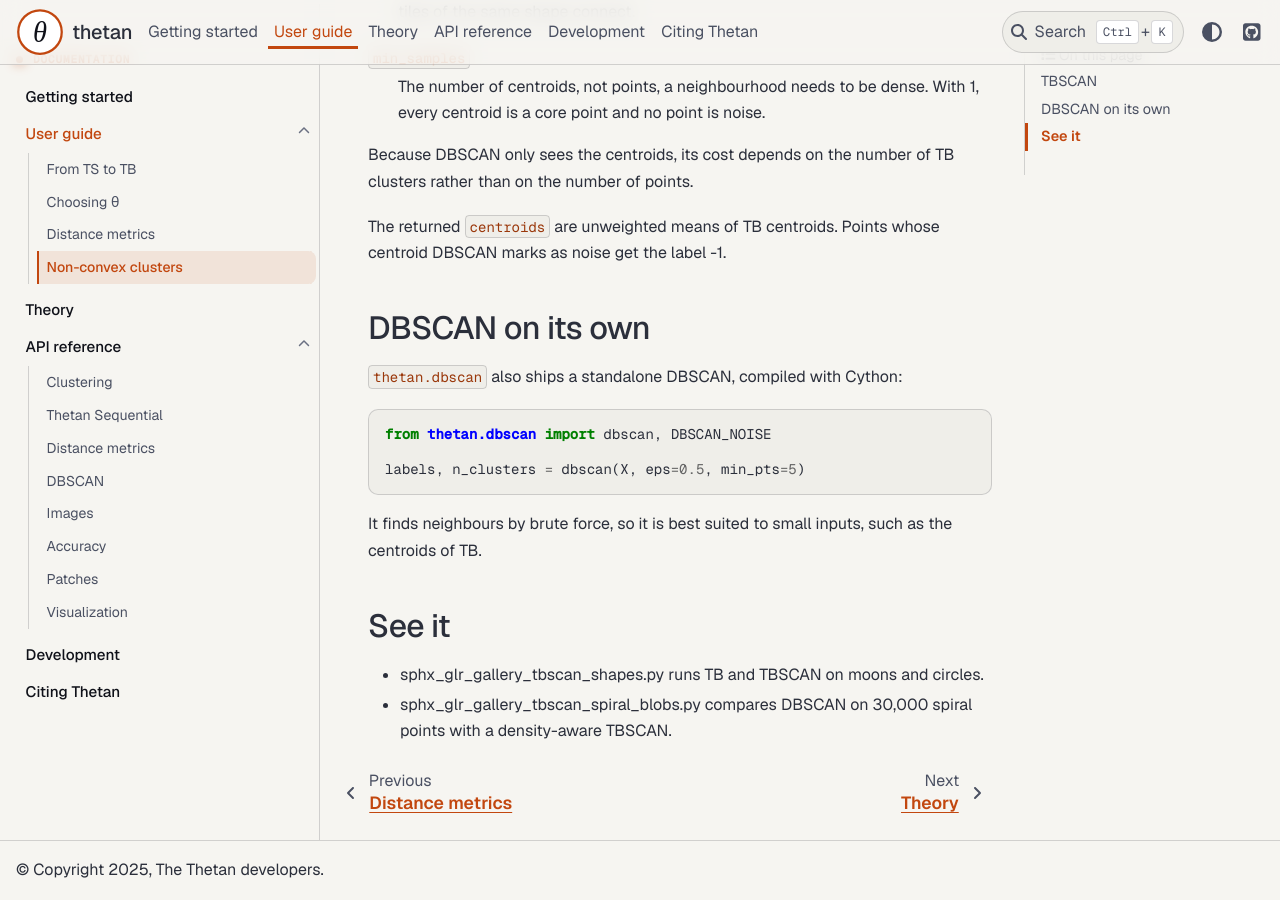
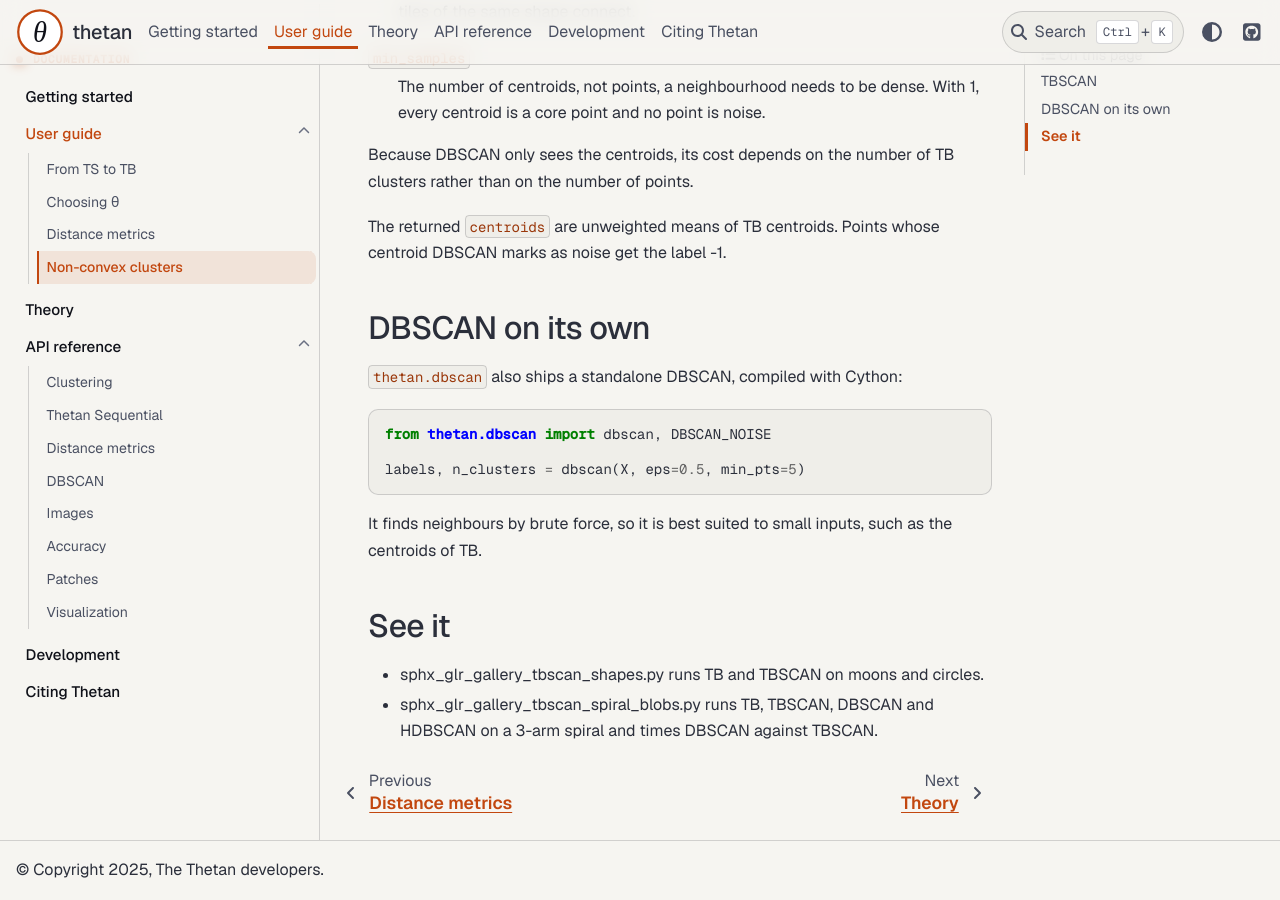
Before and after one commit to thetan-ai/thetan, a Sphinx documentation site: the page built from docs/guide/tbscan.md, in a window 1280 px wide and 900 px high, scrolled down 705 px. Built offline with Sphinx 7.4.7 and the PyData theme 0.15.4, drawn with Linux system fonts in a browser that asks for light colours; some web fonts are replaced; pages that are not in the unit, such as notebooks, are missing from menus; part of the change alters nothing that is shown.

Commit message:
DOC: Replace the spiral example with the TB vs TBSCAN spiral comparison
Rewrite tbscan_spiral_blobs.py from the experimental process_spiral.py
script. It runs TB, TBSCAN, DBSCAN, HDBSCAN and TB-HDBSCAN on the 3-arm
spiral in data/SpiralData_Clean_Spread.csv and times DBSCAN against
TBSCAN.

The old script also loaded the arm label (Clnum) as a third coordinate,
which is what let TBSCAN separate the arms at eps=2.0. The example
clusters only the two coordinates and uses eps=1.9, which recovers the
three arms on 10 of 10 random seeds. It stacks 10 copies of the data
(75,000 points) so the docs build stays fast; 50 copies matches the size
of the original figure.

Update the guide's link text to match.

Co-Authored-By: Claude Opus 5.5 <noreply@anthropic.com>

```diff
--- a/docs/examples/tbscan_spiral_blobs.py
+++ b/docs/examples/tbscan_spiral_blobs.py
@@ -1,201 +1,147 @@
 """
-Density-aware TBSCAN on spirals
+TB and TBSCAN on a 3-arm spiral
 ===============================
 
-Compare three ways of finding the arms of a 30,000-point spiral: DBSCAN
-from thetan on every point, scikit-learn's DBSCAN on every point, and a
-density-aware TBSCAN that runs DBSCAN on the centroids of Thetan
-Berserker only.
+Thetan Berserker (TB) tiles each arm of a spiral with many small, compact
+clusters. TBSCAN, also called TB-DBSCAN, runs DBSCAN on the TB centroids
+only and joins those tiles back into the three arms. This example runs TB,
+TBSCAN, DBSCAN, HDBSCAN and TB-HDBSCAN on the spiral in
+``data/SpiralData_Clean_Spread.csv`` and times DBSCAN against TBSCAN.
 """
 
-import time
+import os
+from time import time
 
 import matplotlib.pyplot as plt
 import numpy as np
-from scipy.special import gamma
-from sklearn.cluster import DBSCAN as SKDBSCAN
+from sklearn.cluster import DBSCAN, HDBSCAN
+from sklearn.metrics import adjusted_rand_score
 
-from thetan import berserker
-from thetan.dbscan import DBSCAN_NOISE, dbscan
+from thetan.berserker import berserker
+from thetan.viz import plot_centroids_clusters
 
-# %%
-# Helpers
-# -------
-#
-# ``tbscan_density_aware`` weights each TB centroid by the number of points
-# it holds and estimates its density from its RMS radius. Weak centroids
-# can be pruned, and the DBSCAN parameters on the centroid graph can be
-# derived from a target point density.
-
-
-def ball_volume(r, d):
-    """Volume of a d-dimensional ball of radius r."""
-    return (np.pi ** (d / 2) / gamma(d / 2 + 1)) * (r ** d)
-
-
-def tbscan_density_aware(X, initial_centroids, initial_labels, theta, eps=None,
-                         min_samples=None, prune_quantile=0.05,
-                         use_weight_replication=False, max_replicas=50000):
-    """Run DBSCAN on TB centroids, using the points they hold as weights."""
-    X = np.ascontiguousarray(X, dtype=np.float64)
-    initial_centroids = np.ascontiguousarray(initial_centroids, dtype=np.float64)
-    initial_labels = np.asarray(initial_labels, dtype=np.int64)
-    N, d = X.shape
-    M = initial_centroids.shape[0]
-
-    valid = initial_labels >= 0
-    weights = np.bincount(initial_labels[valid], minlength=M).astype(np.float64)
-
-    r = np.full(M, 0.5 * float(theta), dtype=np.float64)
-    for label in range(M):
-        idx = np.flatnonzero(initial_labels == label)
-        if idx.size:
-            diffs = X[idx] - initial_centroids[label]
-            r[label] = np.sqrt((diffs ** 2).sum(axis=1).mean())
-
-    rho = np.divide(weights, ball_volume(r, d), out=np.zeros_like(weights), where=r > 0)
-
-    keep_w = weights > 0
-    keep_rh = rho > 0
-    thr_w = np.quantile(weights[keep_w], prune_quantile) if np.any(keep_w) else 0.0
-    thr_r = np.quantile(rho[keep_rh], prune_quantile) if np.any(keep_rh) else 0.0
-    keep = (weights >= thr_w) & (rho >= thr_r)
-    if not np.any(keep):
-        keep = weights > 0
-        if not np.any(keep):
-            keep = np.ones(M, dtype=bool)
-
-    C = initial_centroids[keep]
-    w = weights[keep]
-    remap = np.full(M, -1, dtype=int)
-    remap[np.flatnonzero(keep)] = np.arange(C.shape[0])
-    M2 = C.shape[0]
-
-    if eps is None:
-        eps = 1.6 * float(theta)
-
-    if min_samples is None:
-        rho_keep = rho[keep]
-        rho_star = np.median(rho_keep[rho_keep > 0]) if np.any(rho_keep > 0) else 0.0
-        if use_weight_replication:
-            scale = max(1.0, w.sum() / float(max_replicas))
-            min_samples = max(1, int(np.round(rho_star * ball_volume(eps, d) / scale)))
-        else:
-            typical_w = np.median(w[w > 0]) if np.any(w > 0) else 1.0
-            ms = rho_star * ball_volume(eps, d) / typical_w
-            min_samples = int(np.clip(np.round(ms), 1, 5))
-
-    if use_weight_replication:
-        scale = max(1.0, w.sum() / float(max_replicas))
-        reps = np.maximum(1, np.round(w / scale).astype(int))
-        C_rep = C[np.repeat(np.arange(M2, dtype=int), reps)]
-        dbl_rep, _ = dbscan(np.ascontiguousarray(C_rep), eps=float(eps),
-                            min_pts=int(min_samples))
-        dbl_rep = np.asarray(dbl_rep, dtype=np.int64)
-        starts = np.concatenate([[0], np.cumsum(reps)[:-1]])
-        dbl = dbl_rep[starts]
-    else:
-        dbl, _ = dbscan(np.ascontiguousarray(C), eps=float(eps), min_pts=int(min_samples))
-        dbl = np.asarray(dbl, dtype=np.int64)
-
-    final_labels = np.full(N, DBSCAN_NOISE, dtype=np.int64)
-    m = (initial_labels >= 0) & (remap[initial_labels] >= 0)
-    final_labels[m] = dbl[remap[initial_labels[m]]]
-
-    cluster_ids = np.unique(final_labels[final_labels != DBSCAN_NOISE])
-    info = dict(eps=float(eps), min_samples=int(min_samples), kept=int(M2),
-                pruned=int(M - M2), n_clusters=int(cluster_ids.size),
-                noise=int(np.sum(final_labels == DBSCAN_NOISE)))
-    return final_labels, info
-
-
-def make_spiral(n_total, arms, rotations, radius, seed):
-    """Sample points along a multi-arm spiral, denser near the centre."""
-    rng = np.random.default_rng(seed)
-    per_arm = n_total // arms
-    parts = []
-    for k in range(arms):
-        t = rng.beta(0.6, 1.2, size=per_arm)
-        r = radius[0] + t * (radius[1] - radius[0])
-        angle = rotations * 2 * np.pi * t + 2 * np.pi * k / arms
-        parts.append(np.column_stack([r * np.cos(angle), r * np.sin(angle)]))
-    X = np.vstack(parts)
-    return np.ascontiguousarray(X[rng.permutation(len(X))])
-
-
-def summarize(labels):
-    """Count clusters and noise points in a label array."""
-    labels = np.asarray(labels)
-    return len(set(labels[labels != DBSCAN_NOISE].tolist())), int(np.sum(labels == DBSCAN_NOISE))
-
-
-def plot_clusters(ax, X, labels, title):
-    """Scatter points coloured by cluster, with noise as crosses."""
-    labels = np.asarray(labels)
-    clustered = labels != DBSCAN_NOISE
-    ax.scatter(X[clustered, 0], X[clustered, 1], c=labels[clustered] % 10,
-               cmap="tab10", s=2, vmin=0, vmax=9)
-    if np.any(~clustered):
-        ax.scatter(X[~clustered, 0], X[~clustered, 1], s=6, marker="x", c="k")
-    ax.set_title(title)
-    ax.set_aspect("equal")
-
+# sphinx_gallery_thumbnail_number = 4
 
 # %%
 # The spiral
 # ----------
 #
-# Three arms, 3.2 turns, 30,000 points.
+# The CSV holds 7,500 points, 2,500 per arm, in three columns: Chem1, Chem2
+# and Clnum. Clnum is the arm each point belongs to, so only the two
+# coordinates are clustered and Clnum is kept to score the results.
+#
+# Stacking copies of the points makes the cost of each method visible.
+# ``n_repeats = 10`` gives 75,000 points and runs in a few seconds.
+# ``n_repeats = 50`` (375,000 points) is the size of the original TB vs
+# TBSCAN figure, but then DBSCAN on every point needs several GB of memory.
 
-np.random.seed(2025)
-X = make_spiral(n_total=30_000, arms=3, rotations=3.2, radius=(0.4, 6.0), seed=2025)
-eps, min_pts = 0.5, 1
+n_repeats = 10
+
+try:
+    examples_dir = os.path.dirname(os.path.abspath(__file__))
+except NameError:  # sphinx-gallery runs examples from docs/examples, without __file__
+    examples_dir = os.getcwd()
+fname = os.path.join(examples_dir, "..", "..", "data", "SpiralData_Clean_Spread.csv")
+
+spiral = np.genfromtxt(fname, delimiter=",", skip_header=1)
+X = np.ascontiguousarray(np.tile(spiral[:, :2], (n_repeats, 1)))
+y = np.tile(spiral[:, 2].astype(int), n_repeats)
+print(f"{X.shape[0]:,} points")
+
+np.random.seed(0)
+times = {}
+
+
+def report(name, labels):
+    """Print the number of clusters and their agreement with the true arms."""
+    n_clusters = len(np.unique(labels[labels >= 0]))
+    print(f"{name}: {n_clusters} clusters, ARI = {adjusted_rand_score(y, labels):.2f}")
+
+
+# %%
+# TB
+# --
+#
+# With θ = 1.0, TB cuts each arm into short, compact pieces, about 100
+# clusters in all.
+
+theta = 1.0
+
+t = time()
+initial_centroids, initial_labels = berserker(X, theta)
+times["TB"] = time() - t
+
+report("TB", initial_labels)
+plot_centroids_clusters(X, None, initial_labels, title="TB", show=False)
 
 # %%
 # DBSCAN on every point
 # ---------------------
 
-t0 = time.perf_counter()
-labels_thetan, _ = dbscan(X, eps=eps, min_pts=min_pts)
-dt_thetan = time.perf_counter() - t0
+t = time()
+dbscan_labels = DBSCAN(eps=0.5, min_samples=1).fit(X).labels_
+times["DBSCAN"] = time() - t
 
-t0 = time.perf_counter()
-labels_sklearn = SKDBSCAN(eps=eps, min_samples=min_pts).fit_predict(X)
-dt_sklearn = time.perf_counter() - t0
-
-print(f"thetan.dbscan : {summarize(labels_thetan)[0]} clusters in {dt_thetan:.2f} s")
-print(f"sklearn DBSCAN: {summarize(labels_sklearn)[0]} clusters in {dt_sklearn:.2f} s")
+report("DBSCAN", dbscan_labels)
+plot_centroids_clusters(X, None, labels=dbscan_labels, title="DBSCAN", show=False)
 
 # %%
 # TBSCAN: DBSCAN on the TB centroids only
 # ---------------------------------------
 #
-# TB with θ = 0.1 reduces the 30,000 points to about 1,300 centroids.
-# DBSCAN then only has to link those, with the same eps as above.
+# DBSCAN now only has to link the TB centroids, and each point then takes
+# the label of its centroid. On the two coordinates, eps = 1.9 recovers the
+# three arms. The working range is narrow: 1.85 can split an arm and 1.95
+# can merge two. :func:`thetan.berserker.tbscan` runs TB and this step in
+# one call.
 
-theta = 0.1
-t0 = time.perf_counter()
-centroids, tb_labels = berserker(X, theta)
-dt_tb = time.perf_counter() - t0
+t = time()
+centroid_labels = DBSCAN(eps=1.9, min_samples=1).fit(initial_centroids).labels_
+tbscan_labels = centroid_labels[initial_labels]
+times["TBSCAN"] = time() - t
 
-t0 = time.perf_counter()
-labels_tbscan, info = tbscan_density_aware(
-    X, centroids, tb_labels, theta, eps=0.5, min_samples=1,
-    prune_quantile=0.0, use_weight_replication=False,
-)
-dt_link = time.perf_counter() - t0
-print(f"TB: {len(centroids)} centroids in {dt_tb:.2f} s")
-print(f"TBSCAN: {info['n_clusters']} clusters, linking took {dt_link:.2f} s")
+report("TBSCAN", tbscan_labels)
+plot_centroids_clusters(initial_centroids, None, labels=centroid_labels,
+                        title="TBSCAN on the TB centroids", show=False)
+plot_centroids_clusters(X, None, labels=tbscan_labels, title="TBSCAN", show=False)
 
 # %%
-# Results
+# HDBSCAN, on every point and on the TB centroids
+# -----------------------------------------------
+#
+# With ``min_samples=1``, HDBSCAN on every point treats each group of
+# stacked identical copies as a cluster of its own, so it returns one
+# cluster per original point. On the TB centroids there are no duplicates,
+# and it finds the three arms.
+
+t = time()
+hdbscan_labels = HDBSCAN(min_samples=1, copy=True).fit(X).labels_
+times["HDBSCAN"] = time() - t
+
+report("HDBSCAN", hdbscan_labels)
+plot_centroids_clusters(X, None, labels=hdbscan_labels, title="HDBSCAN", show=False)
+
+t = time()
+centroid_hlabels = HDBSCAN(min_samples=1, copy=True).fit(initial_centroids).labels_
+tb_hdbscan_labels = centroid_hlabels[initial_labels]
+times["TB-HDBSCAN"] = time() - t
+
+report("TB-HDBSCAN", tb_hdbscan_labels)
+plot_centroids_clusters(initial_centroids, None, labels=centroid_hlabels,
+                        title="TB-HDBSCAN on the TB centroids", show=False)
+plot_centroids_clusters(X, None, labels=tb_hdbscan_labels, title="TB-HDBSCAN", show=False)
+
+# %%
+# Timings
 # -------
+#
+# TBSCAN's linking step is fast because DBSCAN sees about 100 centroids
+# instead of every point. The end-to-end ratio also counts the TB step.
 
-fig, axes = plt.subplots(1, 3, figsize=(15, 5), constrained_layout=True)
-plot_clusters(axes[0], X, labels_thetan,
-              f"thetan.dbscan: {summarize(labels_thetan)[0]} clusters, {dt_thetan:.2f} s")
-plot_clusters(axes[1], X, labels_sklearn,
-              f"sklearn DBSCAN: {summarize(labels_sklearn)[0]} clusters, {dt_sklearn:.2f} s")
-plot_clusters(axes[2], X, labels_tbscan,
-              f"TBSCAN: {info['n_clusters']} clusters, {dt_tb + dt_link:.2f} s")
+for name, seconds in times.items():
+    print(f"{name:>10}: {seconds:7.3f} s")
+
+print(f"DBSCAN / TBSCAN linking step: {times['DBSCAN'] / times['TBSCAN']:.0f}x")
+print(f"DBSCAN / (TB + TBSCAN), end to end: {times['DBSCAN'] / (times['TB'] + times['TBSCAN']):.1f}x")
+
 plt.show()
--- a/docs/guide/tbscan.md
+++ b/docs/guide/tbscan.md
@@ -52,5 +52,5 @@ such as the centroids of TB.
 ## See it
 
 - {ref}`sphx_glr_gallery_tbscan_shapes.py` runs TB and TBSCAN on moons and circles.
-- {ref}`sphx_glr_gallery_tbscan_spiral_blobs.py` compares DBSCAN on 30,000 spiral
-  points with a density-aware TBSCAN.
+- {ref}`sphx_glr_gallery_tbscan_spiral_blobs.py` runs TB, TBSCAN, DBSCAN and
+  HDBSCAN on a 3-arm spiral and times DBSCAN against TBSCAN.
```
